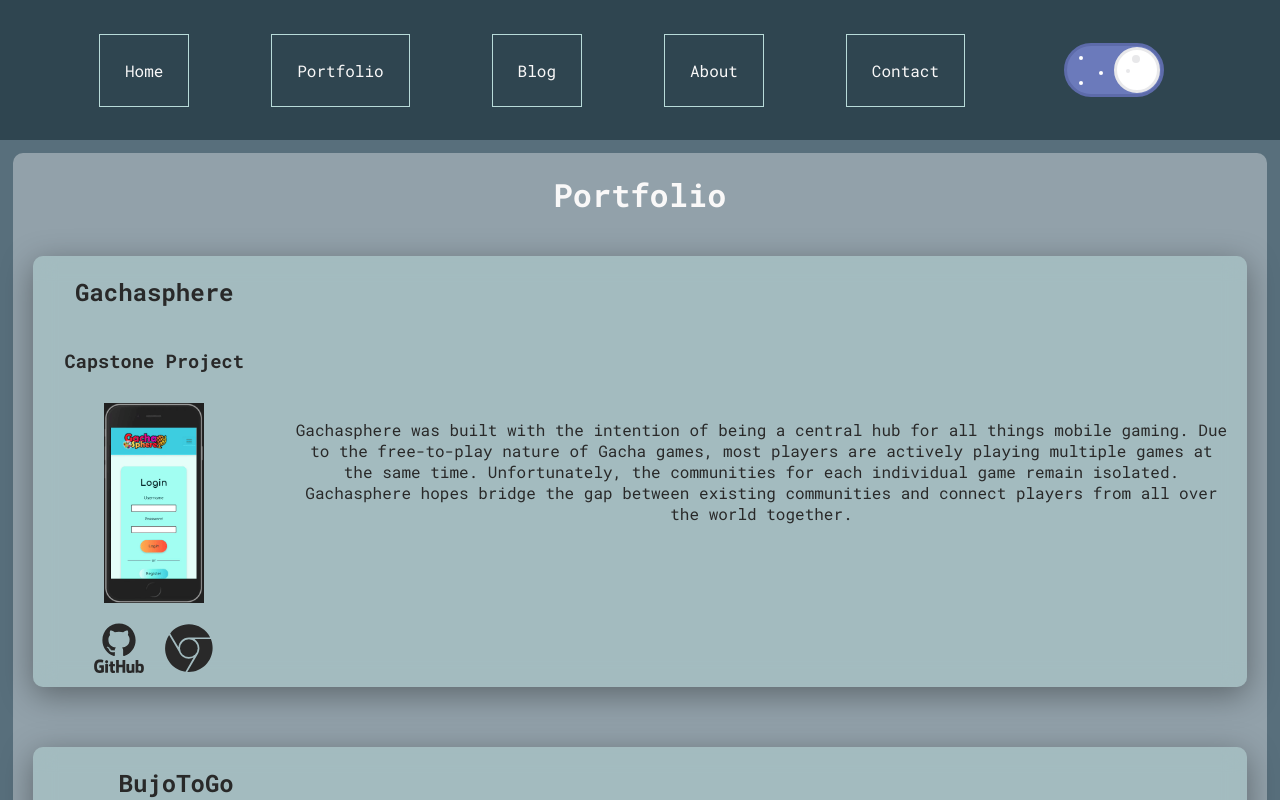
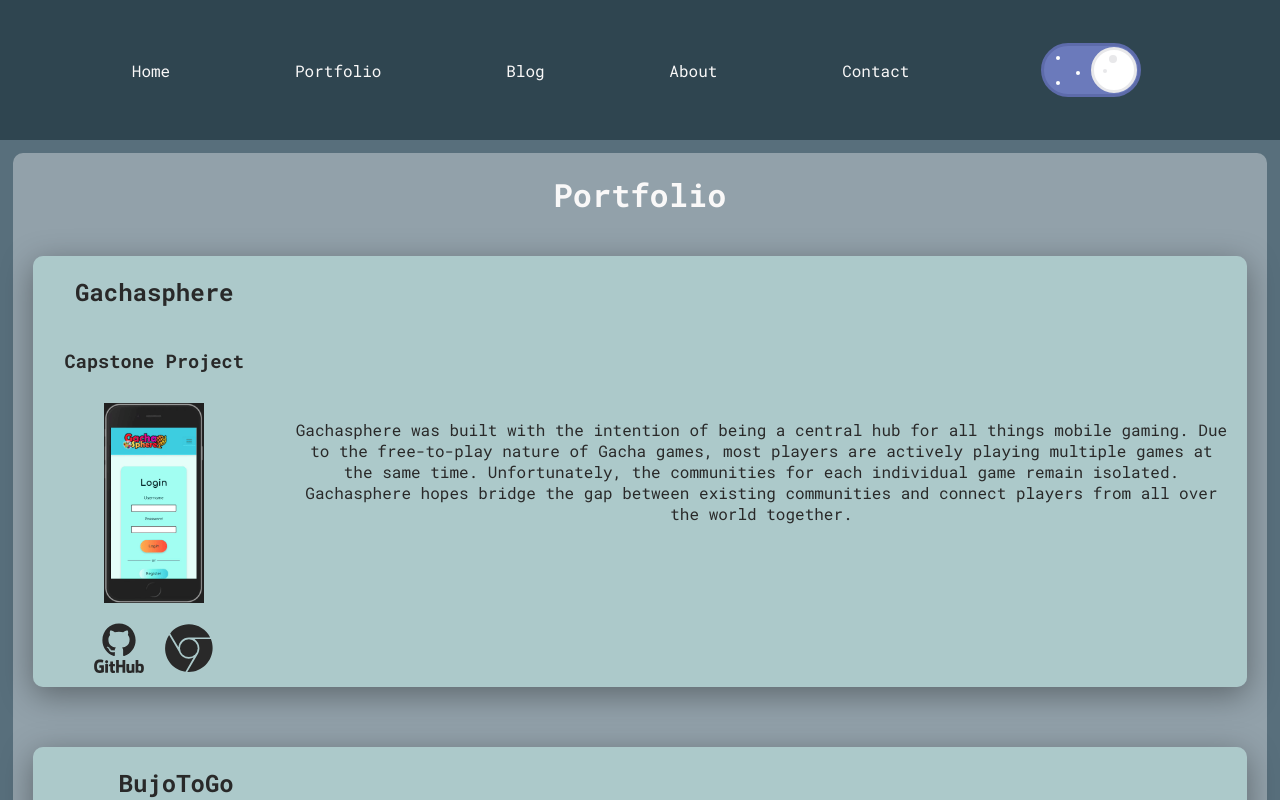
Before and after one commit to abbeyperini/Portfolio2.0, a React (Create React App) app in the folder portfolio/: page / in a window 1280 px wide. Both pictures are taken after a click on the button "View my work". Shown: the top 800 px of the page. Built offline with nearby package versions, Linux system fonts and the light colour scheme.

Commit message:
CSSTransition components, nav_buttons, resume

```diff
--- a/portfolio/src/App.css
+++ b/portfolio/src/App.css
@@ -23,8 +23,6 @@ header {
 .header_text {
   background: rgba(255, 255, 255, 0.3);
   box-shadow: 0 8px 32px 0 rgba(0,0,0,.37);
-  backdrop-filter: blur( 5px );
-  -webkit-backdrop-filter: blur( 5px );
   border-radius: 10px;
   left: 50%;
   padding: 10vmin;
@@ -77,55 +75,10 @@ nav {
 
 .nav_button {
   background-color: #2F4550;
-  padding: 5px;
+  padding: 10px;
   font-size: 16px;
-  border: solid 1px #B8DBD9;
+  border: none;
   margin: 3px;
-}
-
-@keyframes spin {
-  0% {
-    transform: rotate(0deg);
-  } 100% {
-    top: -3px;
-    transform: rotate(90deg);
-  }
-}
-
-.header_button:hover, .header_button:focus, .nav_button:hover, .nav_button:focus {
-  background-color: var(--jet-background);
-  color: var(--cultured-text);
-}
-
-.header_button:hover .button_arrow, .header_button:focus .button_arrow {
-  stroke: var(--cultured-text);
-  animation-name: spin;
-  animation-duration: .5s;
-  animation-fill-mode: forwards;
-  transition-delay: 0ms;
-  transition: all 200ms ease-in;
-}
-
-.nav_button:hover, .nav_button:focus, .nav_button:active, .header_button:focus, .header_button:hover, .header_button:active {
-  outline: none;
-}
-
-.header-enter {
-  opacity: 0.01;
-}
-
-.header-enter-active {
-  opacity: 1;
-  transition: opacity 500ms ease-in;
-}
-
-.header-exit {
-  opacity: 1;
-}
-
-.header-exit-active {
-  opacity: 0.01;
-  transition: opacity 300ms ease-in;
 }
 
 .container_skills-icon {
@@ -204,10 +157,8 @@ nav {
     "text";
   grid-template-rows: .25fr .25fr 1fr .25fr 1fr;
   place-items: center;
-  background: rgba(184, 219, 217, 0.45);
+  background: rgba(184, 219, 217, .7);
   box-shadow: 0 8px 32px 0 rgba(0,0,0,.37);
-  backdrop-filter: blur( 10.5px );
-  -webkit-backdrop-filter: blur( 10.5px );
   border-radius: 10px;
   margin: 20px;
 }
@@ -254,6 +205,56 @@ nav {
   width: 150px;
 }
 
+@keyframes spin {
+  0% {
+    transform: rotate(0deg);
+  } 100% {
+    top: -3px;
+    transform: rotate(90deg);
+  }
+}
+
+.header_button:hover, .header_button:focus {
+  background-color: var(--jet-background);
+  color: var(--cultured-text);
+}
+
+.header_button:hover .button_arrow, .header_button:focus .button_arrow {
+  stroke: var(--cultured-text);
+  animation-name: spin;
+  animation-duration: .5s;
+  animation-fill-mode: forwards;
+  transition-delay: 0ms;
+  transition: all 200ms ease-in;
+}
+
+.nav_button:hover, .nav_button:focus, .nav_button:active, .header_button:focus, .header_button:hover, .header_button:active {
+  outline: none;
+  cursor: pointer;
+}
+
+.nav_button:hover, .nav_button:focus, .nav_button:active {
+  border: solid 2px #B8DBD9;
+}
+
+.header-enter, .navBar-enter, .mainFull-enter, .single-enter {
+  opacity: 0.01;
+}
+
+.header-enter-active, .navBar-enter-active, .mainFull-enter-active, .single-enter-active {
+  opacity: 1;
+  transition: opacity 500ms ease-in;
+}
+
+.header-exit, .navBar-exit, .mainFull-exit, .single-exit {
+  opacity: 1;
+}
+
+.header-exit-active, .navBar-exit-active, .mainFull-exit-active, .single-exit-active {
+  opacity: 0.01;
+  transition: opacity 300ms ease-in;
+}
+
 @media screen and (min-width: 350px) {
   .about_headshot {
     width: 300px;
--- a/portfolio/src/App.js
+++ b/portfolio/src/App.js
@@ -7,6 +7,8 @@ import Blog from './components/Blog';
 import About from './components/About';
 import Contact from './components/Contact';
 import { CSSTransition } from 'react-transition-group';
+import MainFull from './components/MainFullCSS';
+import Single from './components/SingleCSS';
 
 function App() {
   const [hidden, setHidden] = useState(false);
@@ -27,7 +29,6 @@ function App() {
       setSingleShow(component);
   }
 
-  // apply CSSTransition to main components as well
   return (
     <div className="App">
       <CSSTransition
@@ -39,15 +40,22 @@ function App() {
         <Header key="1" hideHeader={hideHeader}/>
       </CSSTransition>
       <div className="main-container">
-        {hidden && <NavBar hideHeader={hideHeader} chooseComponent={chooseComponent}/>}
-        {hidden && !single && <Work />}
-        {hidden && !single && <Blog />}
-        {hidden && !single && <About />}
-        {hidden && !single && <Contact />}
-        {hidden && single && singleShow === "work" && <Work />}
-        {hidden && single && singleShow === "blog" && <Blog />}
-        {hidden && single && singleShow === "about" && <About />}
-        {hidden && single && singleShow === "contact" && <Contact />}
+        <CSSTransition
+          classNames="navBar"
+          in={hidden}
+          timein={500}
+          timeout={300}
+          unmountOnExit>
+          <NavBar hideHeader={hideHeader} chooseComponent={chooseComponent}/>
+        </CSSTransition>
+        <MainFull condition={hidden && !single} component={<Work />}/>
+        <MainFull condition={hidden && !single} component={<Blog />}/>
+        <MainFull condition={hidden && !single} component={<About />}/>
+        <MainFull condition={hidden && !single} component={<Contact />}/>
+        <Single condition={hidden && single && singleShow === "work"} component={<Work />}/>
+        <Single condition={hidden && single && singleShow === "blog"} component={<Blog />}/>
+        <Single condition={hidden && single && singleShow === "about"} component={<About />}/>
+        <Single condition={hidden && single && singleShow === "contact"} component={<Contact />}/>
       </div>
     </div>
   );
--- a/portfolio/src/components/About.js
+++ b/portfolio/src/components/About.js
@@ -8,9 +8,9 @@ import { ReactComponent as NodeLogo } from '../images/node.svg';
 import { ReactComponent as ReactLogo } from '../images/react.svg';
 import { ReactComponent as ReduxLogo } from '../images/redux.svg';
 import { ReactComponent as PostgreSQLLogo } from '../images/postgresql.svg';
+import resume from '../assets/abbeyperiniresume.pdf';
 
 function About() {
-    // add headshot, resume, and skills
     return (
         <div className="container_about">
             <h2 className="section_title">About Abbey</h2>
@@ -18,7 +18,7 @@ function About() {
             <p className="about_text">My name is Abbey Perini, but my friends call me Abbey Normal. I've always been an out of the box thinker
                 and worked in multiple industries before falling in love with coding. My organization and attention to detail
                 are outstanding, but my main strength is in spotting problems and solving them. You can see some of my more
-                creative problem solving in my work. For more details about my experience and skills, download my resume.
+                creative problem solving in my work. For more details about my experience and skills, download my <a href={resume} download="AbbeyPeriniResume">resume</a>.
                 Outside of work, I am a person of many hobbies. I'm a certified yoga teacher. I love creating fiber arts projects
                 and costumes, but I also dabble in video games, embroidery, baking, cooking, and art of many kinds. I live just
                 outside Atlanta with my husband and dog.</p>
--- /dev/null
+++ b/portfolio/src/components/MainFullCSS.js
@@ -0,0 +1,17 @@
+import React from 'react';
+import { CSSTransition } from 'react-transition-group';
+
+function MainFull(props) {
+    return (
+        <CSSTransition
+          classNames="mainFull"
+          in={props.condition}
+          timein={500}
+          timeout={300}
+          unmountOnExit>
+              {props.component}
+          </CSSTransition>
+    )
+}
+
+export default MainFull;
--- a/portfolio/src/components/NavBar.js
+++ b/portfolio/src/components/NavBar.js
@@ -12,11 +12,11 @@ function NavBar(props) {
 
     return (
         <nav>
-            <button className="nav_button" onClick={handleOnClick}><p>Home</p></button>
-            <button className="nav_button" onClick={() => chooseComponent("work")} ><p>Portfolio</p></button>
-            <button className="nav_button" onClick={() => chooseComponent("blog")}><p>Blog</p></button>
-            <button className="nav_button" onClick={() => chooseComponent("about")}><p>About</p></button>
-            <button className="nav_button" onClick={() => chooseComponent("contact")}><p>Contact</p></button>
+            <button className="nav_button" onClick={handleOnClick}>Home</button>
+            <button className="nav_button" onClick={() => chooseComponent("work")} >Portfolio</button>
+            <button className="nav_button" onClick={() => chooseComponent("blog")}>Blog</button>
+            <button className="nav_button" onClick={() => chooseComponent("about")}>About</button>
+            <button className="nav_button" onClick={() => chooseComponent("contact")}>Contact</button>
             <Toggle />
         </nav>
     )
--- /dev/null
+++ b/portfolio/src/components/SingleCSS.js
@@ -0,0 +1,17 @@
+import React from 'react';
+import { CSSTransition } from 'react-transition-group';
+
+function Single(props) {
+    return (
+        <CSSTransition
+          classNames="single"
+          in={props.condition}
+          timein={500}
+          timeout={300}
+          unmountOnExit>
+            {props.component}
+          </CSSTransition>
+    )
+}
+
+export default Single;
```
Also changed, not shown: portfolio/src/landingBackground.css (+5 -5 lines), 1 other file (tests, documents, lock files or other folders).
